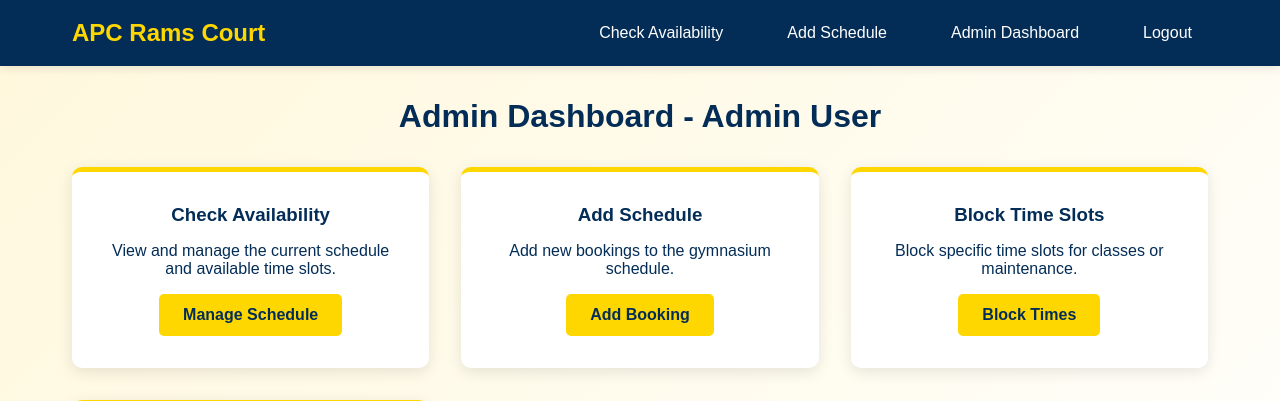
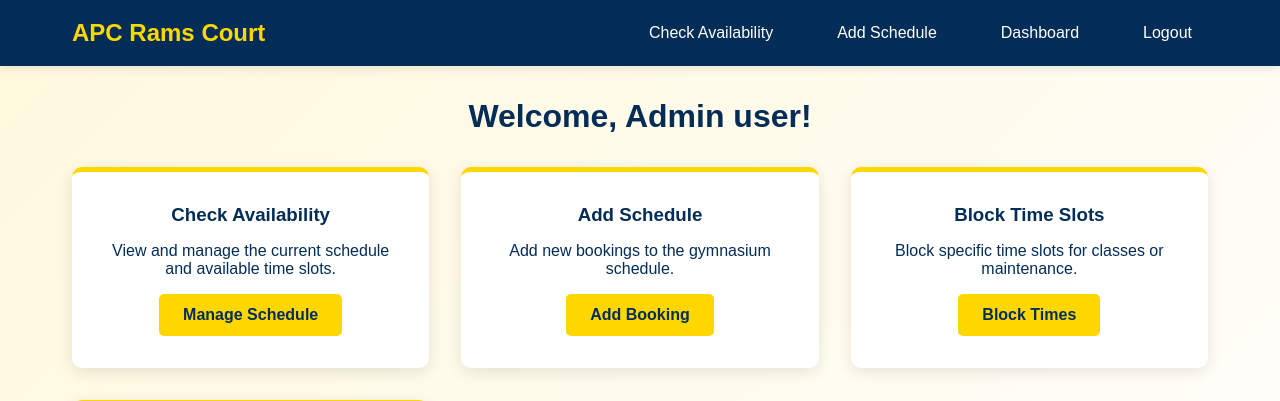
Before and after one commit to crux091/rams-court, a Flask app: page /admin/dashboard in a window 1280 px wide. Shown: the top 401 px of the page. Run offline with Flask 3, Linux system fonts and the light colour scheme; a user stored in the database is signed in.

Commit message:
changes in html

```diff
--- a/app.py
+++ b/app.py
@@ -167,6 +167,7 @@ def student_dashboard():
 
 @app.route('/admin/dashboard')
 def admin_dashboard():
+
     if 'user_id' not in session or session['user_type'] != 'admin':
         return redirect(url_for('login'))
 
--- a/templates/admin_dashboard.html
+++ b/templates/admin_dashboard.html
@@ -4,8 +4,9 @@
 
 {% block content %}
 <h1 style="text-align: center; color: var(--apc-dark-blue); margin-bottom: 2rem;">
-    Admin Dashboard - {{ session.name }}
+    Welcome, {{ session.name|capitalize }}!
 </h1>
+
 
 <div class="dashboard-grid">
     <div class="dashboard-card">
--- a/templates/availability.html
+++ b/templates/availability.html
@@ -25,7 +25,6 @@
                 <th>Student Name</th>
                 <th>Time</th>
                 <th>Activity</th>
-                <!-- <th>Period</th> -->
                 {% if session.user_type == 'admin' %}
                 <th>Actions</th>
                 {% endif %}
--- a/templates/base.html
+++ b/templates/base.html
@@ -236,13 +236,24 @@
 <body>
 <header class="header">
     <div class="header-content">
-            <div class="logo">APC Rams Court</div>
+        <div class="logo">
+            {% if session.user_id %}
+                {% if session.user_type == 'admin' %}
+                    <a href="{{ url_for('admin_dashboard') }}" style="text-decoration: none; color: inherit;">APC Rams Court</a>
+                {% else %}
+                    <a href="{{ url_for('student_dashboard') }}" style="text-decoration: none; color: inherit;">APC Rams Court</a>
+                {% endif %}
+            {% else %}
+                APC Rams Court
+            {% endif %}
+        </div>
+
         {% if session.user_id %}
         <nav class="nav-links">
             <a href="{{ url_for('check_availability') }}">Check Availability</a>
             <a href="{{ url_for('add_schedule') }}">Add Schedule</a>
             {% if session.user_type == 'admin' %}
-                <a href="{{ url_for('admin_dashboard') }}">Admin Dashboard</a>
+            <a href="{{ url_for('admin_dashboard') }}">Dashboard</a>
             {% else %}
             <a href="{{ url_for('student_dashboard') }}">Dashboard</a>
             {% endif %}
@@ -251,6 +262,7 @@
         {% endif %}
     </div>
 </header>
+
 
     <div class="container">
         {% with messages = get_flashed_messages() %}
--- a/templates/student_dashboard.html
+++ b/templates/student_dashboard.html
@@ -4,8 +4,9 @@
 
 {% block content %}
 <h1 style="text-align: center; color: var(--apc-dark-blue); margin-bottom: 2rem;">
-    Welcome, {{ session.name }}!
+    Welcome, {{ session.name|capitalize }}!
 </h1>
+
 
 {% if announcement %}
 <div class="announcement">
```
Lines whose indentation alone changed are shown as unchanged.
